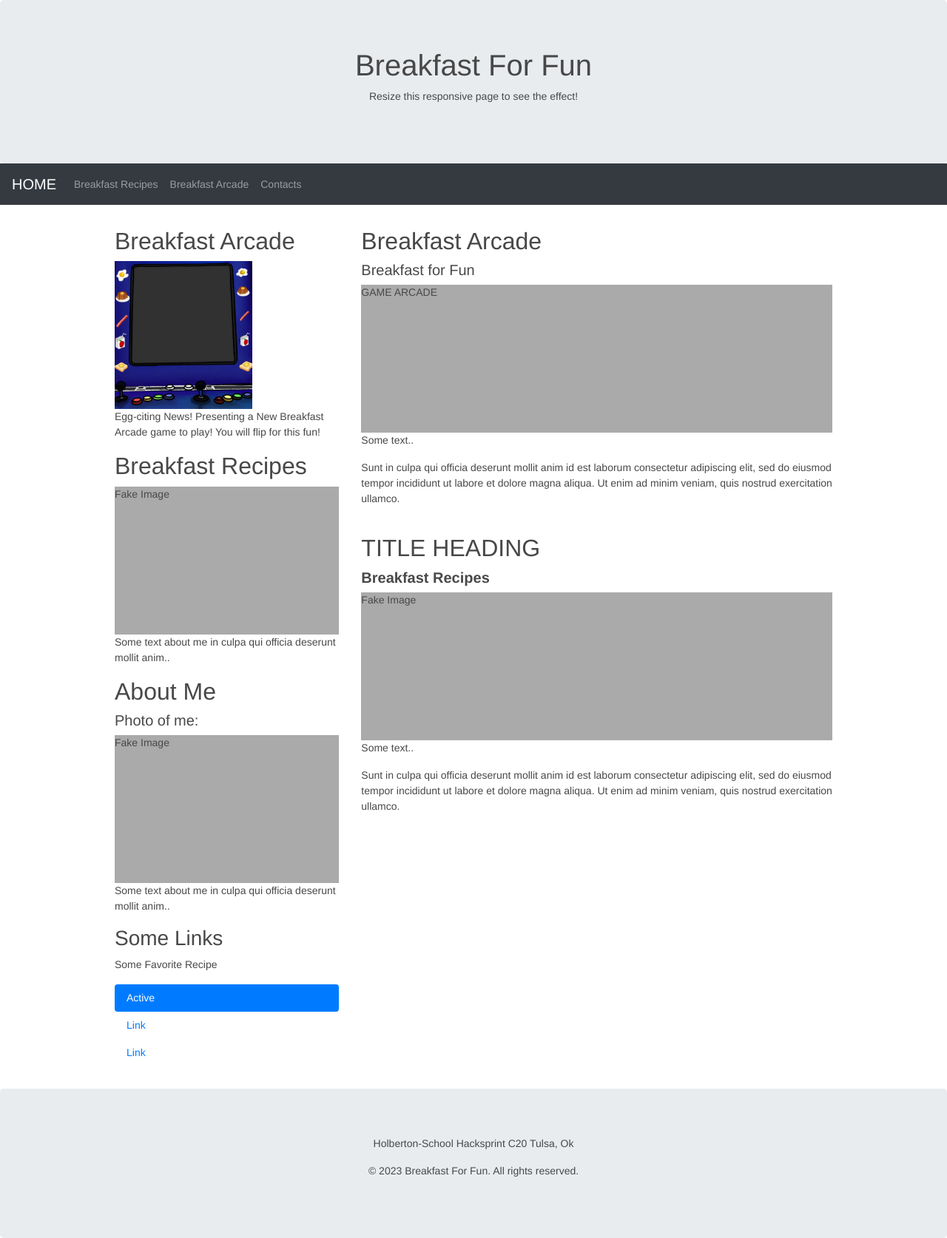
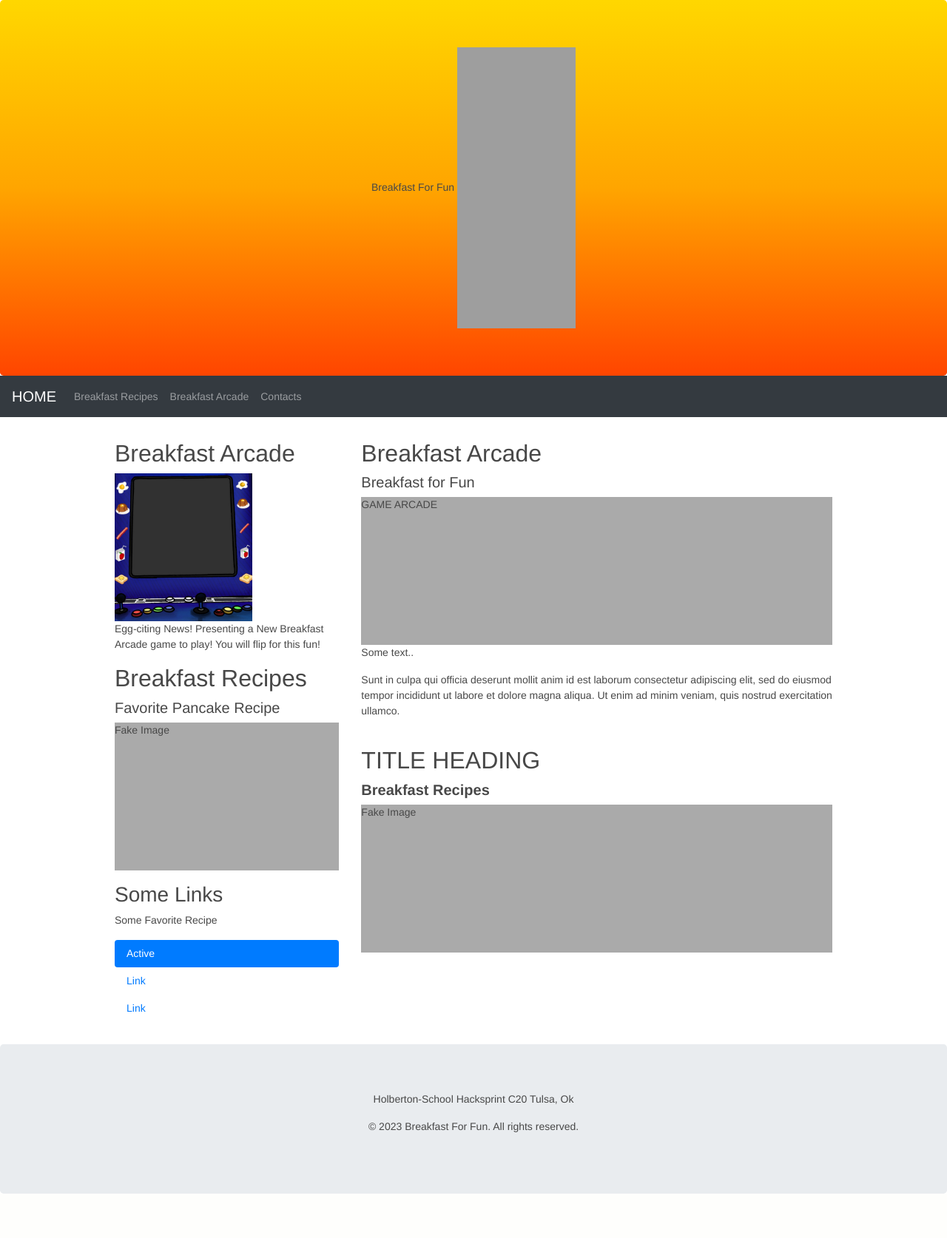
Before and after one commit to CKCarr/Breakfast_Arcade, a Flask app: page / in a window 1280 px wide. Shown: the part 240-1914 px from the top of the page at 74% size. After the commit the page ends 1854 px from the top, so only its background shows below. Run offline with Flask 2, Linux system fonts and the light colour scheme; grey boxes are pictures that could not be loaded.

Commit message:
testing gradient

```diff
--- a/templates/breakfast_arcade.html
+++ b/templates/breakfast_arcade.html
@@ -50,9 +50,15 @@
     <!-- End Header -->
 
     <!-- -->
-    <div class="jumbotron text-center" style="margin-bottom: 0">
+    <div class="jumbotron text-center" style="margin-bottom: 0; background-image: linear-gradient(to bottom, #FFD700, #FFA500, #FF4500);"
       <h1>Breakfast For Fun</h1>
-      <p>Resize this responsive page to see the effect!</p>
+        <img
+          src="static/images/calum-lewis-8Nc_oQsc2qQ-unsplash(1).jpg"
+          alt="Pancakes"
+          style="width: 160px; height: 380px"
+          target=
+        />
+
     </div>
     <!-- Navigation Bar -->
     <nav class="navbar navbar-expand-sm bg-dark navbar-dark">
@@ -95,13 +101,10 @@
           <p>Egg-citing News! Presenting a New Breakfast Arcade game to play! You will flip for this fun!</p>
 
           <h2>Breakfast Recipes</h2>
-          <h5></h5>
+          <h5> Favorite Pancake Recipe </h5>
           <div class="fakeimg">Fake Image</div>
-          <p>Some text about me in culpa qui officia deserunt mollit anim..</p>
-          <h2>About Me</h2>
-          <h5>Photo of me:</h5>
-          <div class="fakeimg">Fake Image</div>
-          <p>Some text about me in culpa qui officia deserunt mollit anim..</p>
+          <p></p>
+
           <h3>Some Links</h3>
           <p>Some Favorite Recipe</p>
           <ul class="nav nav-pills flex-column">
@@ -132,12 +135,8 @@
           <h2>TITLE HEADING</h2>
           <h5><b>Breakfast Recipes</b></h5>
           <div class="fakeimg">Fake Image</div>
-          <p>Some text..</p>
+          <p></p>
           <p>
-            Sunt in culpa qui officia deserunt mollit anim id est laborum
-            consectetur adipiscing elit, sed do eiusmod tempor incididunt ut
-            labore et dolore magna aliqua. Ut enim ad minim veniam, quis nostrud
-            exercitation ullamco.
           </p>
         </div>
       </div>
```
